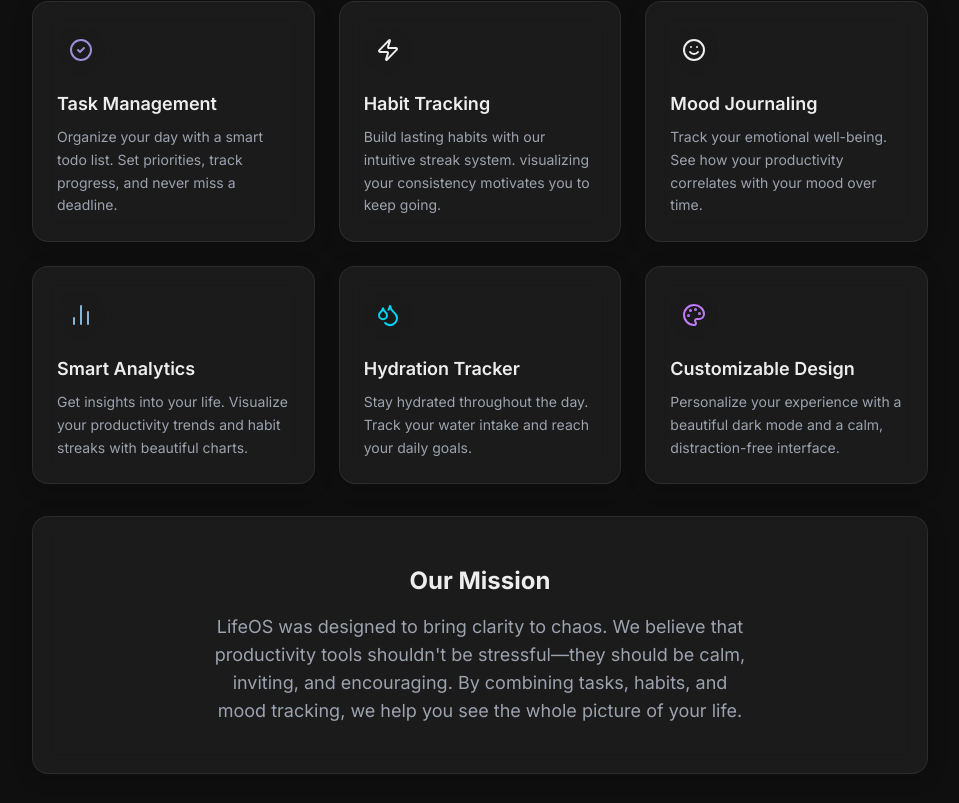
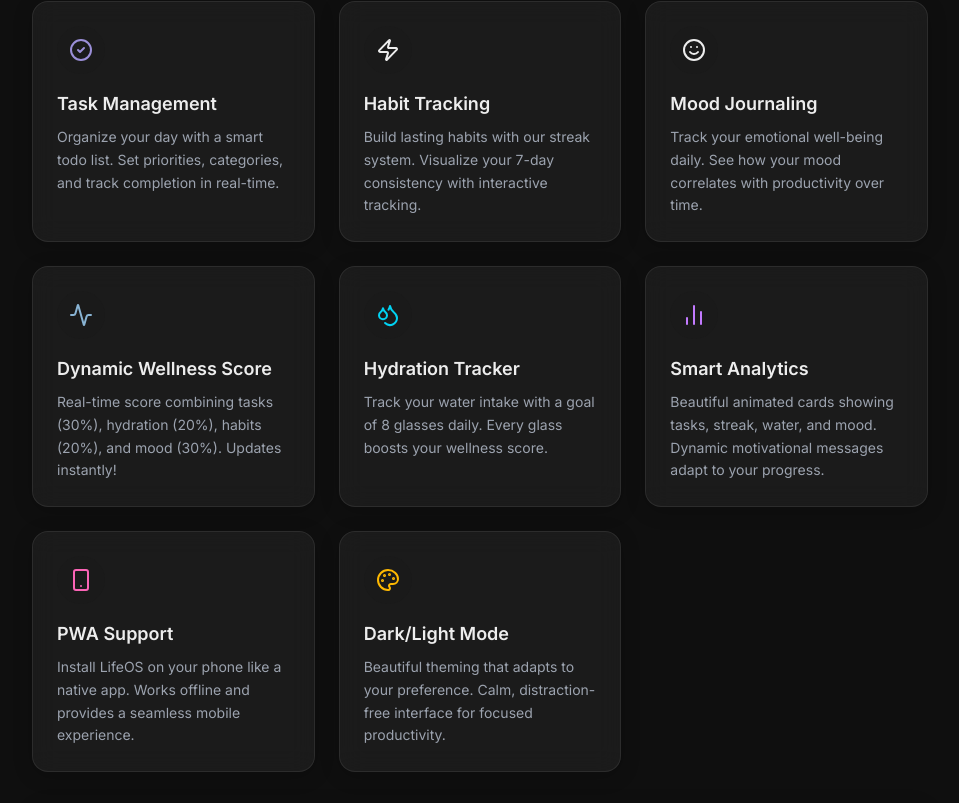
Before and after one commit to Pruthivi13/LifeOS, a Next.js app in the folder client/: page /about in a window 1280 px wide. Shown: the part 374-1177 px from the top of the page, without its empty margins (160-1119 px from the left). Built offline with nearby package versions, Linux system fonts and the light colour scheme; no server answers.

Commit message:
Update About page and README with new features: Wellness Score, PWA, Deployment

```diff
--- a/client/src/app/about/page.tsx
+++ b/client/src/app/about/page.tsx
@@ -5,7 +5,7 @@ import { Button, Card } from '@/components/ui';
 import { Header, DashboardLayout } from '@/components/layout';
 import { useAuth } from '@/context/AuthContext';
 import { useTheme } from '@/context/ThemeContext';
-import { ArrowLeft, CheckCircle2, BarChart2, Smile, Zap, Droplets, Palette } from 'lucide-react';
+import { ArrowLeft, CheckCircle2, BarChart2, Smile, Zap, Droplets, Palette, Activity, Bell, Smartphone } from 'lucide-react';
 import {
     TasksCard,
     HabitsCard,
@@ -25,32 +25,42 @@ export default function AboutPage() {
         {
             icon: <CheckCircle2 className="w-6 h-6 text-primary" />,
             title: "Task Management",
-            desc: "Organize your day with a smart todo list. Set priorities, track progress, and never miss a deadline."
+            desc: "Organize your day with a smart todo list. Set priorities, categories, and track completion in real-time."
         },
         {
             icon: <Zap className="w-6 h-6 text-warm-amber" />,
             title: "Habit Tracking",
-            desc: "Build lasting habits with our intuitive streak system. visualizing your consistency motivates you to keep going."
+            desc: "Build lasting habits with our streak system. Visualize your 7-day consistency with interactive tracking."
         },
         {
             icon: <Smile className="w-6 h-6 text-sage-green" />,
             title: "Mood Journaling",
-            desc: "Track your emotional well-being. See how your productivity correlates with your mood over time."
+            desc: "Track your emotional well-being daily. See how your mood correlates with productivity over time."
         },
         {
-            icon: <BarChart2 className="w-6 h-6 text-soft-blue" />,
-            title: "Smart Analytics",
-            desc: "Get insights into your life. Visualize your productivity trends and habit streaks with beautiful charts."
+            icon: <Activity className="w-6 h-6 text-soft-blue" />,
+            title: "Dynamic Wellness Score",
+            desc: "Real-time score combining tasks (30%), hydration (20%), habits (20%), and mood (30%). Updates instantly!"
         },
         {
             icon: <Droplets className="w-6 h-6 text-cyan-400" />,
             title: "Hydration Tracker",
-            desc: "Stay hydrated throughout the day. Track your water intake and reach your daily goals."
+            desc: "Track your water intake with a goal of 8 glasses daily. Every glass boosts your wellness score."
         },
         {
-            icon: <Palette className="w-6 h-6 text-purple-400" />,
-            title: "Customizable Design",
-            desc: "Personalize your experience with a beautiful dark mode and a calm, distraction-free interface."
+            icon: <BarChart2 className="w-6 h-6 text-purple-400" />,
+            title: "Smart Analytics",
+            desc: "Beautiful animated cards showing tasks, streak, water, and mood. Dynamic motivational messages adapt to your progress."
+        },
+        {
+            icon: <Smartphone className="w-6 h-6 text-pink-400" />,
+            title: "PWA Support",
+            desc: "Install LifeOS on your phone like a native app. Works offline and provides a seamless mobile experience."
+        },
+        {
+            icon: <Palette className="w-6 h-6 text-amber-400" />,
+            title: "Dark/Light Mode",
+            desc: "Beautiful theming that adapts to your preference. Calm, distraction-free interface for focused productivity."
         }
     ];
 
```
Also changed, not shown: 1 other file (tests, documents, lock files or other folders).
